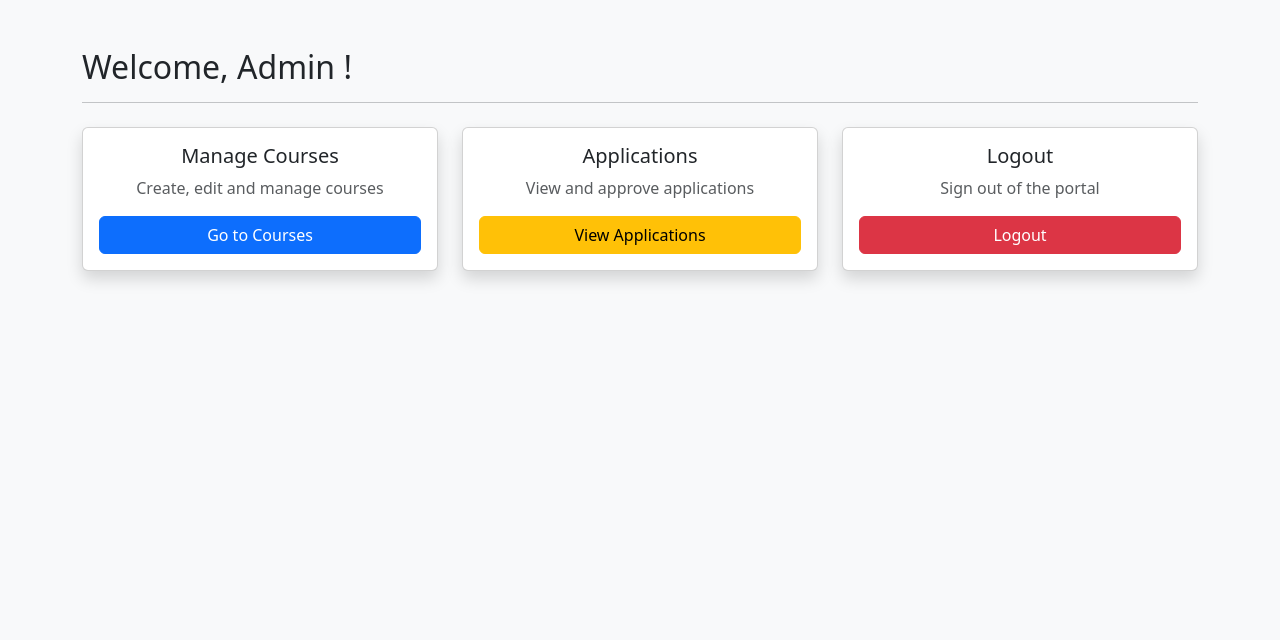
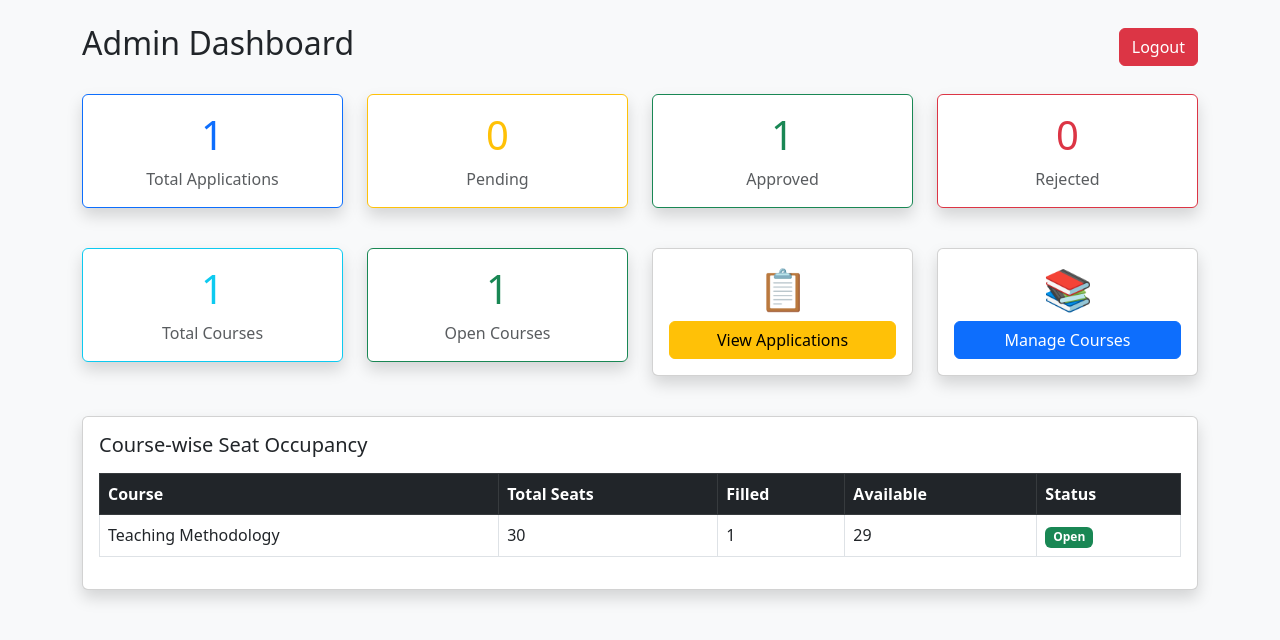
Before and after one commit to equivocalswain/mmttcportalbackend, a Django app: page /dashboard/admin-dashboard/ in a window 1280 px wide. Shown: the top 640 px of the page. Run offline with Django 5.2, Linux system fonts and the light colour scheme; data comes from the database, SQL or seed files in the repository; both versions use the stored data as it was after the commit.

Commit message:
Day 6: Admin dashboard statistics and applicant dashboard stats

```diff
--- a/dashboard/views.py
+++ b/dashboard/views.py
@@ -1,10 +1,48 @@
-
 from django.shortcuts import render
+from courses.models import Course
+from applications.models import Application
 
 def admin_dashboard(request):
-    print(f"User: {request.user}")
-    print(f"Authenticated: {request.user.is_authenticated}")
-    return render(request, 'dashboard/admin_dashboard.html')
+    # Application statistics
+    total_applications = Application.objects.count()
+    pending = Application.objects.filter(status='pending').count()
+    approved = Application.objects.filter(status='approved').count()
+    rejected = Application.objects.filter(status='rejected').count()
+
+    # Course statistics
+    total_courses = Course.objects.count()
+    open_courses = Course.objects.filter(is_visible=True, is_closed=False).count()
+
+    # Course wise data
+    courses = Course.objects.all()
+
+    context = {
+        'total_applications': total_applications,
+        'pending': pending,
+        'approved': approved,
+        'rejected': rejected,
+        'total_courses': total_courses,
+        'open_courses': open_courses,
+        'courses': courses,
+    }
+    return render(request, 'dashboard/admin_dashboard.html', context)
 
 def applicant_dashboard(request):
-    return render(request, 'dashboard/applicant_dashboard.html')
+    if not request.user.is_authenticated:
+        from django.shortcuts import redirect
+        return redirect('login')
+
+    from applications.models import Application
+    my_applications = Application.objects.filter(applicant=request.user)
+    total = my_applications.count()
+    pending = my_applications.filter(status='pending').count()
+    approved = my_applications.filter(status='approved').count()
+    rejected = my_applications.filter(status='rejected').count()
+
+    context = {
+        'total': total,
+        'pending': pending,
+        'approved': approved,
+        'rejected': rejected,
+    }
+    return render(request, 'dashboard/applicant_dashboard.html', context)
--- a/templates/dashboard/admin_dashboard.html
+++ b/templates/dashboard/admin_dashboard.html
@@ -1,29 +1,117 @@
 {% extends 'base.html' %}
 {% block content %}
-<div class="container mt-5">
-    <h2>Welcome, Admin {{ request.user.username }}!</h2>
-    <hr>
-    <div class="row mt-4">
-        <div class="col-md-4 mb-3">
-            <div class="card shadow text-center p-3">
-                <h5>Manage Courses</h5>
-                <p class="text-muted">Create, edit and manage courses</p>
-                <a href="{% url 'course_list' %}" class="btn btn-primary">Go to Courses</a>
+<div class="container mt-4">
+    <div class="d-flex justify-content-between align-items-center mb-4">
+        <h2>Admin Dashboard</h2>
+        <a href="{% url 'logout' %}" class="btn btn-danger">Logout</a>
+    </div>
+
+    <!-- Statistics Cards -->
+    <div class="row mb-4">
+        <div class="col-md-3 mb-3">
+            <div class="card shadow text-center border-primary">
+                <div class="card-body">
+                    <h1 class="text-primary">{{ total_applications }}</h1>
+                    <p class="text-muted mb-0">Total Applications</p>
+                </div>
             </div>
         </div>
-        <div class="col-md-4 mb-3">
-            <div class="card shadow text-center p-3">
-                <h5>Applications</h5>
-                <p class="text-muted">View and approve applications</p>
-                <a href="{% url 'admin_application_list' %}" class="btn btn-warning">View Applications</a>
+        <div class="col-md-3 mb-3">
+            <div class="card shadow text-center border-warning">
+                <div class="card-body">
+                    <h1 class="text-warning">{{ pending }}</h1>
+                    <p class="text-muted mb-0">Pending</p>
+                </div>
             </div>
         </div>
-        <div class="col-md-4 mb-3">
-            <div class="card shadow text-center p-3">
-                <h5>Logout</h5>
-                <p class="text-muted">Sign out of the portal</p>
-                <a href="{% url 'logout' %}" class="btn btn-danger">Logout</a>
+        <div class="col-md-3 mb-3">
+            <div class="card shadow text-center border-success">
+                <div class="card-body">
+                    <h1 class="text-success">{{ approved }}</h1>
+                    <p class="text-muted mb-0">Approved</p>
+                </div>
             </div>
+        </div>
+        <div class="col-md-3 mb-3">
+            <div class="card shadow text-center border-danger">
+                <div class="card-body">
+                    <h1 class="text-danger">{{ rejected }}</h1>
+                    <p class="text-muted mb-0">Rejected</p>
+                </div>
+            </div>
+        </div>
+    </div>
+
+    <!-- Course Stats Row -->
+    <div class="row mb-4">
+        <div class="col-md-3 mb-3">
+            <div class="card shadow text-center border-info">
+                <div class="card-body">
+                    <h1 class="text-info">{{ total_courses }}</h1>
+                    <p class="text-muted mb-0">Total Courses</p>
+                </div>
+            </div>
+        </div>
+        <div class="col-md-3 mb-3">
+            <div class="card shadow text-center border-success">
+                <div class="card-body">
+                    <h1 class="text-success">{{ open_courses }}</h1>
+                    <p class="text-muted mb-0">Open Courses</p>
+                </div>
+            </div>
+        </div>
+        <div class="col-md-3 mb-3">
+            <div class="card shadow text-center">
+                <div class="card-body">
+                    <h1>📋</h1>
+                    <a href="{% url 'admin_application_list' %}" class="btn btn-warning w-100">View Applications</a>
+                </div>
+            </div>
+        </div>
+        <div class="col-md-3 mb-3">
+            <div class="card shadow text-center">
+                <div class="card-body">
+                    <h1>📚</h1>
+                    <a href="{% url 'course_list' %}" class="btn btn-primary w-100">Manage Courses</a>
+                </div>
+            </div>
+        </div>
+    </div>
+
+    <!-- Course wise seat occupancy -->
+    <div class="card shadow">
+        <div class="card-body">
+            <h5 class="mb-3">Course-wise Seat Occupancy</h5>
+            <table class="table table-bordered table-hover">
+                <thead class="table-dark">
+                    <tr>
+                        <th>Course</th>
+                        <th>Total Seats</th>
+                        <th>Filled</th>
+                        <th>Available</th>
+                        <th>Status</th>
+                    </tr>
+                </thead>
+                <tbody>
+                    {% for course in courses %}
+                    <tr>
+                        <td>{{ course.title }}</td>
+                        <td>{{ course.total_seats }}</td>
+                        <td>{{ course.seats_filled }}</td>
+                        <td>{{ course.seats_available }}</td>
+                        <td>
+                            {% if course.is_closed %}
+                                <span class="badge bg-danger">Closed</span>
+                            {% elif not course.is_visible %}
+                                <span class="badge bg-secondary">Hidden</span>
+                            {% else %}
+                                <span class="badge bg-success">Open</span>
+                            {% endif %}
+                        </td>
+                    </tr>
+                    {% endfor %}
+                </tbody>
+            </table>
         </div>
     </div>
 </div>
```
Also changed, not shown: templates/dashboard/applicant_dashboard.html (+59 -6 lines), db.sqlite3.
